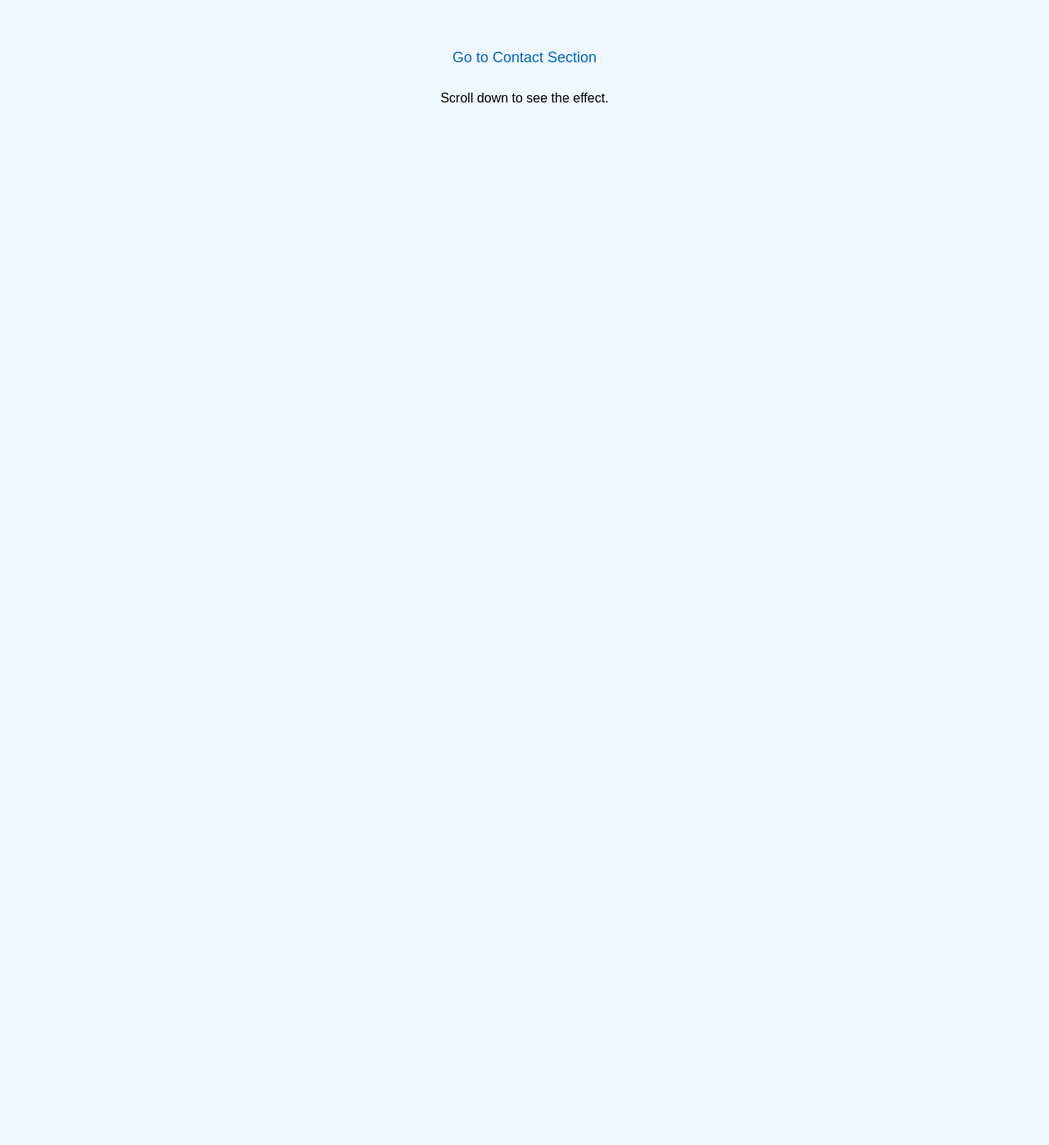
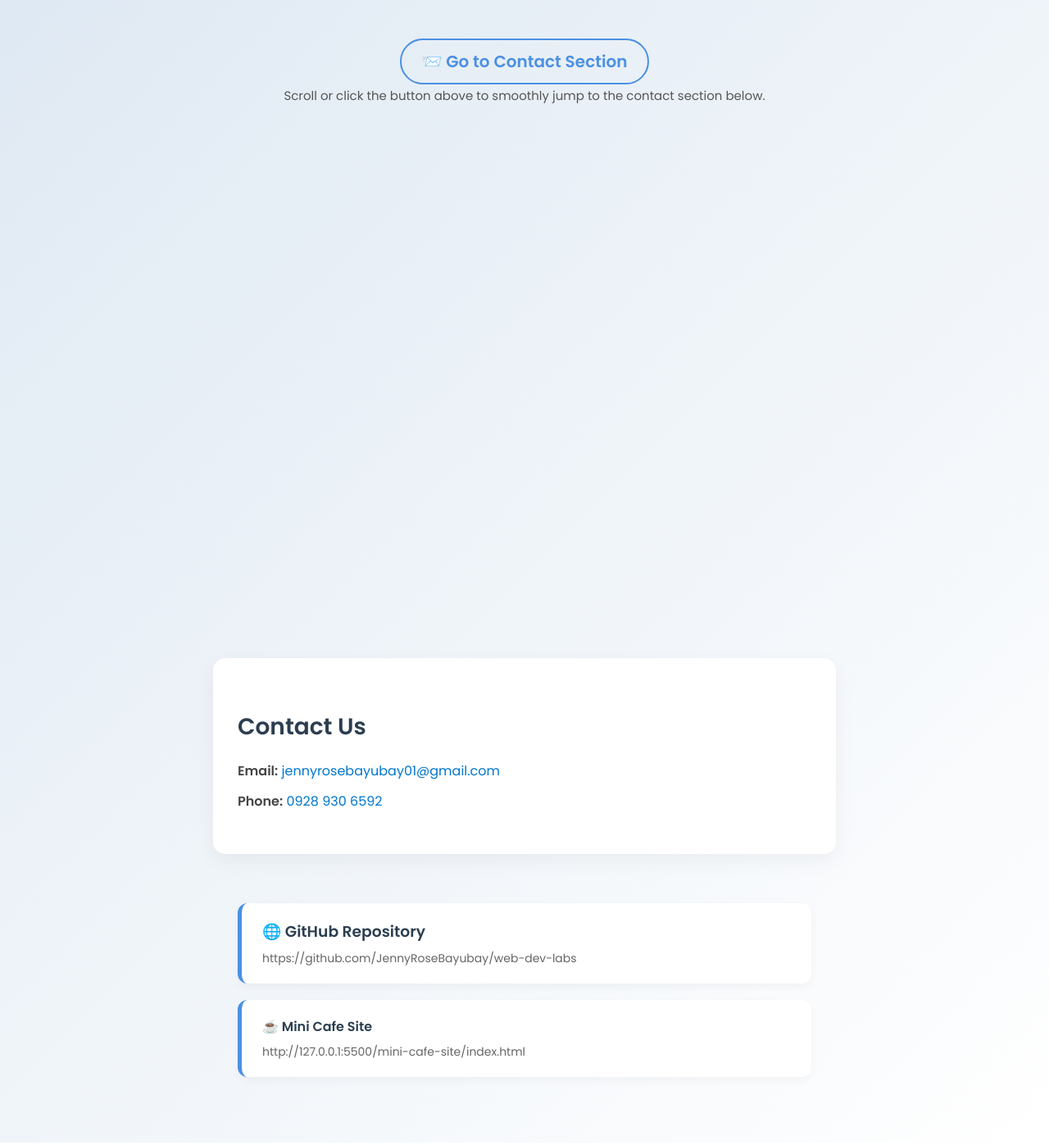
Before and after one commit to JennyRoseBayubay/web-dev-labs, a plain HTML site: page lab5/links.html in a window 1280 px wide. Shown: the top 1397 px of the page at 82% size. Drawn offline with Linux system fonts and the light colour scheme.

Commit message:
add code

```diff
--- a/lab5/links.html
+++ b/lab5/links.html
@@ -1,100 +1,150 @@
 <!DOCTYPE html>
 <html lang="en">
 <head>
-  <meta charset="UTF-8">
-  <meta name="viewport" content="width=device-width, initial-scale=1">
-  <title>Internal Link Example</title>
+  <meta charset="UTF-8" />
+  <meta name="viewport" content="width=device-width, initial-scale=1" />
+  <title>Aesthetic Internal Link Example</title>
+  <link href="https://fonts.googleapis.com/css2?family=Poppins:wght@400;600&display=swap" rel="stylesheet" />
   <style>
     html {
       scroll-behavior: smooth;
     }
 
     body {
-      background-color: #f0f8ff;
-      font-family: Arial, sans-serif;
+      margin: 0;
+      padding: 0;
+      font-family: 'Poppins', sans-serif;
+      background: linear-gradient(135deg, #dfe9f3 0%, #ffffff 100%);
+      color: #333;
       font-size: 16px;
-      margin: 0;
-      padding: 40px 20px;
-      text-align: center;
     }
 
-    a {
-      font-size: 18px;
-      color: #0066cc;
-      text-decoration: none;
-      margin: 20px 0;
-      display: inline-block;
+    header {
+      text-align: center;
+      padding: 60px 20px 20px;
     }
 
-    a:hover {
+    header a {
+      font-size: 20px;
+      font-weight: 600;
+      color: #4a90e2;
+      text-decoration: none;
+      border: 2px solid #4a90e2;
+      padding: 12px 25px;
+      border-radius: 30px;
+      transition: all 0.3s ease;
+    }
+
+    header a:hover {
+      background-color: #4a90e2;
+      color: white;
+    }
+
+    header p {
+      margin-top: 15px;
+      font-size: 15px;
+      color: #555;
+    }
+
+    .spacer {
+      height: 80vh;
+    }
+
+    section {
+      max-width: 700px;
+      margin: auto;
+      background-color: #ffffff;
+      border-radius: 15px;
+      padding: 40px 30px;
+      box-shadow: 0 8px 24px rgba(0, 0, 0, 0.05);
+      text-align: left;
+      margin-bottom: 60px;
+    }
+
+    section h2 {
+      font-size: 28px;
+      color: #2c3e50;
+      margin-bottom: 20px;
+    }
+
+    section p {
+      font-size: 16px;
+      margin: 12px 0;
+      color: #444;
+    }
+
+    section a {
+      color: #0077cc;
+      text-decoration: none;
+    }
+
+    section a:hover {
       text-decoration: underline;
     }
 
-    p {
-      font-size: 16px;
-      margin: 10px 0;
-    }
-
-    section {
-      margin-top: 100vh;
-      background-color: #e6f2ff;
-      padding: 40px 30px;
-      border-radius: 8px;
-      max-width: 600px;
-      margin-inline: auto;
-      text-align: left;
-      box-shadow: 0 0 10px rgba(0, 0, 0, 0.05);
-    }
-
-    h2, h3, h4 {
-      margin-bottom: 10px;
-      margin-top: 20px;
-    }
-
     #external-links {
-      margin-top: 60px;
-      max-width: 600px;
-      margin-inline: auto;
-      text-align: left;
+      max-width: 700px;
+      margin: auto;
+      padding: 0 20px 60px;
     }
 
     #external-links a {
       display: block;
-      padding: 20px;
       background-color: #ffffff;
-      border: 1px solid #ccc;
-      border-radius: 6px;
-      margin: 20px 0;
-      text-align: left;
-      transition: background-color 0.2s ease;
+      border-left: 5px solid #4a90e2;
+      padding: 20px 25px;
+      margin-bottom: 20px;
+      border-radius: 12px;
+      text-decoration: none;
+      color: #333;
+      box-shadow: 0 4px 12px rgba(0, 0, 0, 0.04);
+      transition: transform 0.2s ease, background-color 0.3s ease;
     }
 
     #external-links a:hover {
-      background-color: #f9f9f9;
+      background-color: #f0f8ff;
+      transform: translateY(-4px);
     }
 
     #external-links h3,
     #external-links h4 {
       margin: 0 0 8px;
-      color: #333;
+      color: #2c3e50;
+      font-weight: 600;
     }
 
     #external-links p {
       margin: 0;
-      color: #444;
+      color: #666;
       font-size: 14px;
       word-break: break-word;
+    }
+
+    @media (max-width: 600px) {
+      header a {
+        font-size: 16px;
+        padding: 10px 20px;
+      }
+
+      section, #external-links {
+        padding: 20px;
+      }
+
+      section h2 {
+        font-size: 24px;
+      }
     }
   </style>
 </head>
 <body>
 
   <!-- Internal Navigation -->
-  <a href="#contact">Go to Contact Section</a>
-  <p>Scroll down to see the effect.</p>
+  <header>
+    <a href="#contact">📨 Go to Contact Section</a>
+    <p>Scroll or click the button above to smoothly jump to the contact section below.</p>
+  </header>
 
-  <!-- Spacer for scrolling -->
-  <div style="height: 800px;"></div>
+  <div class="spacer"></div>
 
   <!-- Contact Section -->
   <section id="contact">
@@ -105,15 +155,13 @@
 
   <!-- External Links Section -->
   <div id="external-links">
-    <!-- GitHub -->
     <a href="https://github.com/JennyRoseBayubay/web-dev-labs" target="_blank">
-      <h3>GitHub Repository</h3>
+      <h3>🌐 GitHub Repository</h3>
       <p>https://github.com/JennyRoseBayubay/web-dev-labs</p>
     </a>
 
-    <!-- Localhost Preview -->
     <a href="http://127.0.0.1:5500/mini-cafe-site/index.html" target="_blank">
-      <h4>Mini Cafe Site</h4>
+      <h4>☕ Mini Cafe Site</h4>
       <p>http://127.0.0.1:5500/mini-cafe-site/index.html</p>
     </a>
   </div>
```
